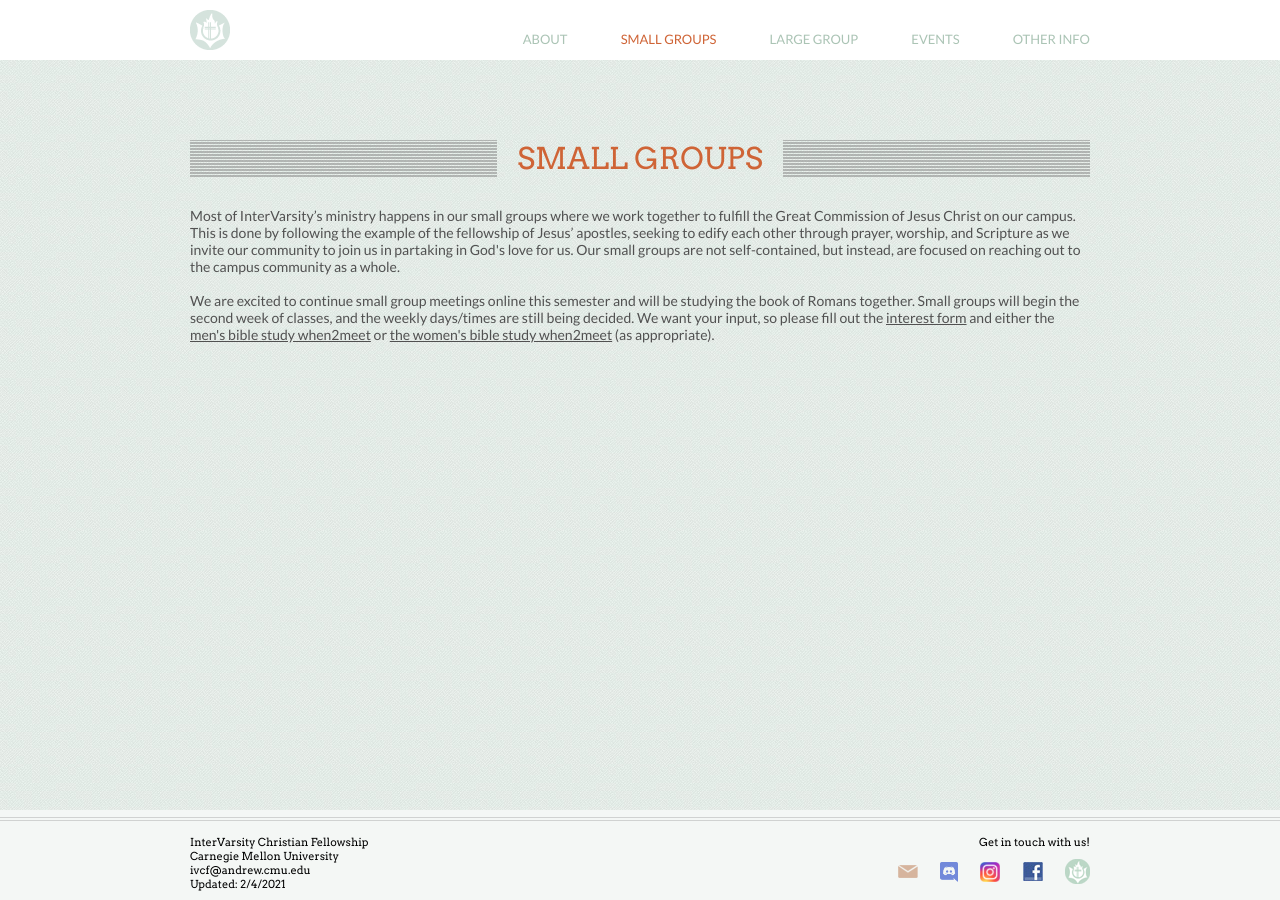
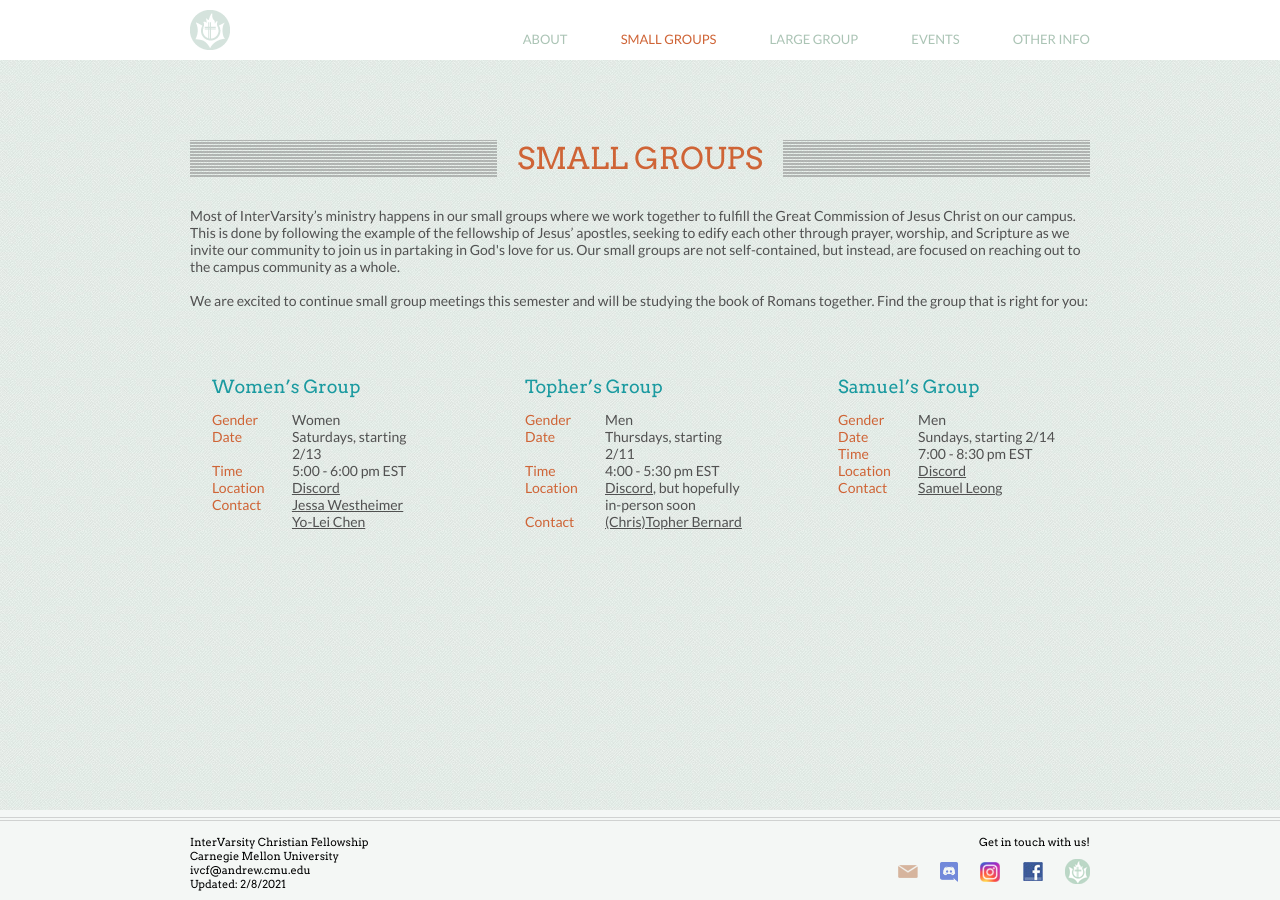
Before and after one commit to ivcf-cmu/ivcf-cmu.github.io, a Jekyll site: the page built from smallgroups.md, in a window 1280 px wide. Built offline with Jekyll 4.4.1, drawn with Linux system fonts in a browser that asks for light colours.

Commit message:
updated bible study info and changed updated date

```diff
--- a/_includes/footer.html
+++ b/_includes/footer.html
@@ -4,7 +4,7 @@
 			InterVarsity Christian Fellowship<br />
 			Carnegie Mellon University<br />
 			ivcf@andrew.cmu.edu<br />
-			Updated: 2/4/2021
+			Updated: 2/8/2021
 		</div>
 		<div class="contactlinks">
 			<div class="contactblurb">Get in touch with us!</div>
--- a/smallgroups.md
+++ b/smallgroups.md
@@ -8,9 +8,9 @@
 </p>
 <br/>
 <p>
-We are excited to continue small group meetings online this semester and will be studying the book of Romans together. Small groups will begin the second week of classes, and the weekly days/times are still being decided. We want your input, so please fill out the <a href="https://docs.google.com/forms/d/e/1FAIpQLScyD3LDJoeHxyoZ6ErBs0YX0OwiJ0Cls7n0kQriN4nxAqnUaw/viewform?usp=sf_link" target="_blank">interest form</a> and either the <a href="https://www.when2meet.com/?10889931-irR1w" target="_blank">men's bible study when2meet</a> or <a href="https://www.when2meet.com/?10889947-9zx2i" target="_blank">the women's bible study when2meet</a> (as appropriate).
+We are excited to continue small group meetings this semester and will be studying the book of Romans together. Find the group that is right for you:
 </p>
-<!--
+
 <br/>
 <div class="cogs">
 	<div class="tricolumn">
@@ -20,9 +20,9 @@
 				<dt>Gender</dt>
 				<dd>Women</dd>
 				<dt>Date</dt>
-				<dd>Mondays, starting 9/14</dd>
+				<dd>Saturdays, starting 2/13</dd>
 				<dt>Time</dt>
-				<dd>7:00 - 8:30 pm EST</dd>
+				<dd>5:00 - 6:00 pm EST</dd>
 				<dt>Location</dt>
 				<dd><a href="https://discord.gg/Af8Y8Zn" target="_blank">Discord</a></dd>
 				<dt>Contact</dt>
@@ -40,11 +40,11 @@
 			<dt>Gender</dt>
 			<dd>Men</dd>
 			<dt>Date</dt>
-			<dd>Thursdays, starting 9/10</dd>
+			<dd>Thursdays, starting 2/11</dd>
 			<dt>Time</dt>
-			<dd>5:00 - 6:30 pm EST</dd>
+			<dd>4:00 - 5:30 pm EST</dd>
 			<dt>Location</dt>
-			<dd><a href="https://discord.gg/Af8Y8Zn" target="_blank">Discord</a></dd>
+			<dd><a href="https://discord.gg/Af8Y8Zn" target="_blank">Discord</a>, but hopefully in-person soon</dd>
 			<dt>Contact</dt>
 			<dd><a href="mailto:cabernar@andrew.cmu.edu" target="_blank">(Chris)Topher Bernard</a></dd>
 			</dl>
@@ -57,9 +57,9 @@
 			<dt>Gender</dt>
 			<dd>Men</dd>
 			<dt>Date</dt>
-			<dd>Mondays, starting 9/7</dd>
+			<dd>Sundays, starting 2/14</dd>
 			<dt>Time</dt>
-			<dd>9:00 - 10:30 pm EST</dd>
+			<dd>7:00 - 8:30 pm EST</dd>
 			<dt>Location</dt>
 			<dd><a href="https://discord.gg/Af8Y8Zn" target="_blank">Discord</a></dd>
 			<dt>Contact</dt>
@@ -68,4 +68,3 @@
 		</div>
 	</div>
 </div>
--->
```
